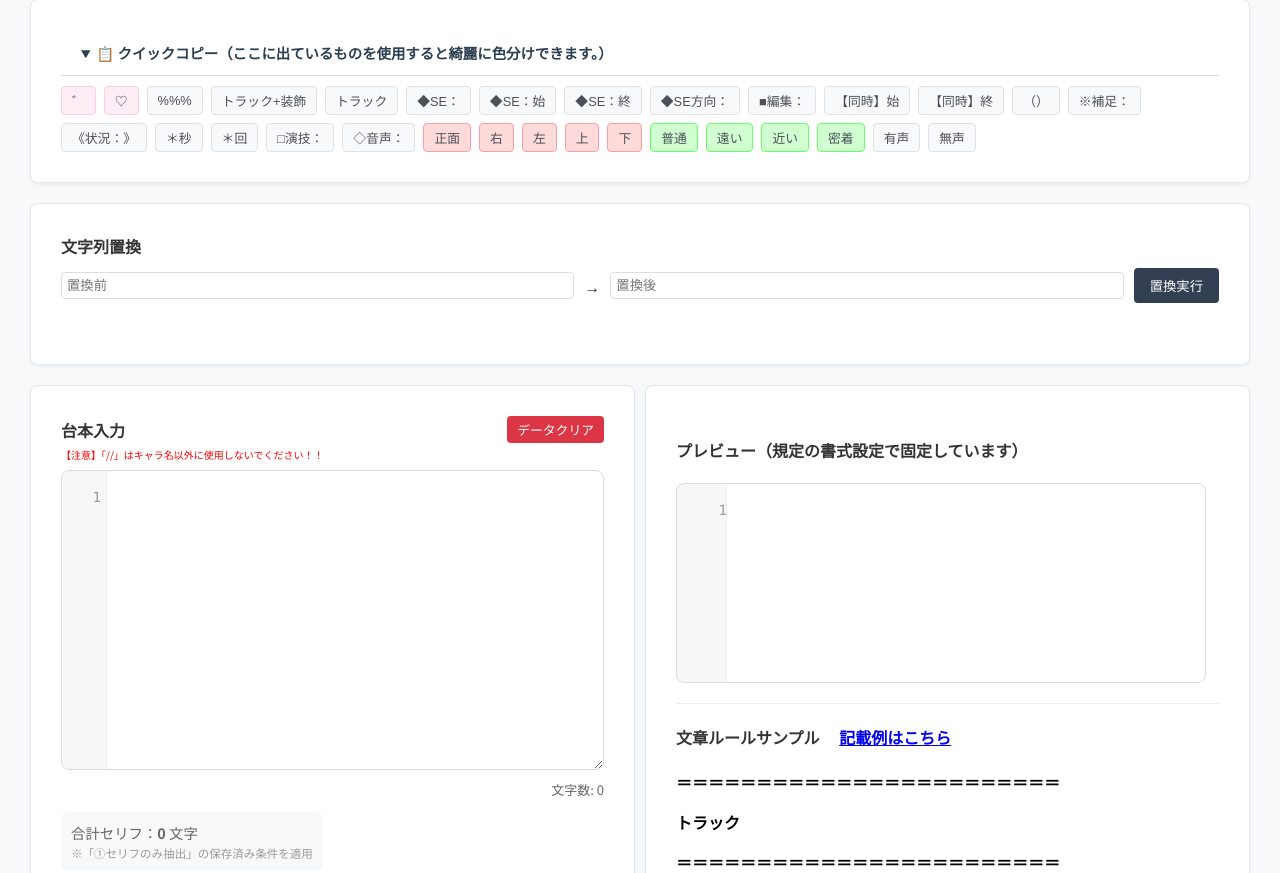
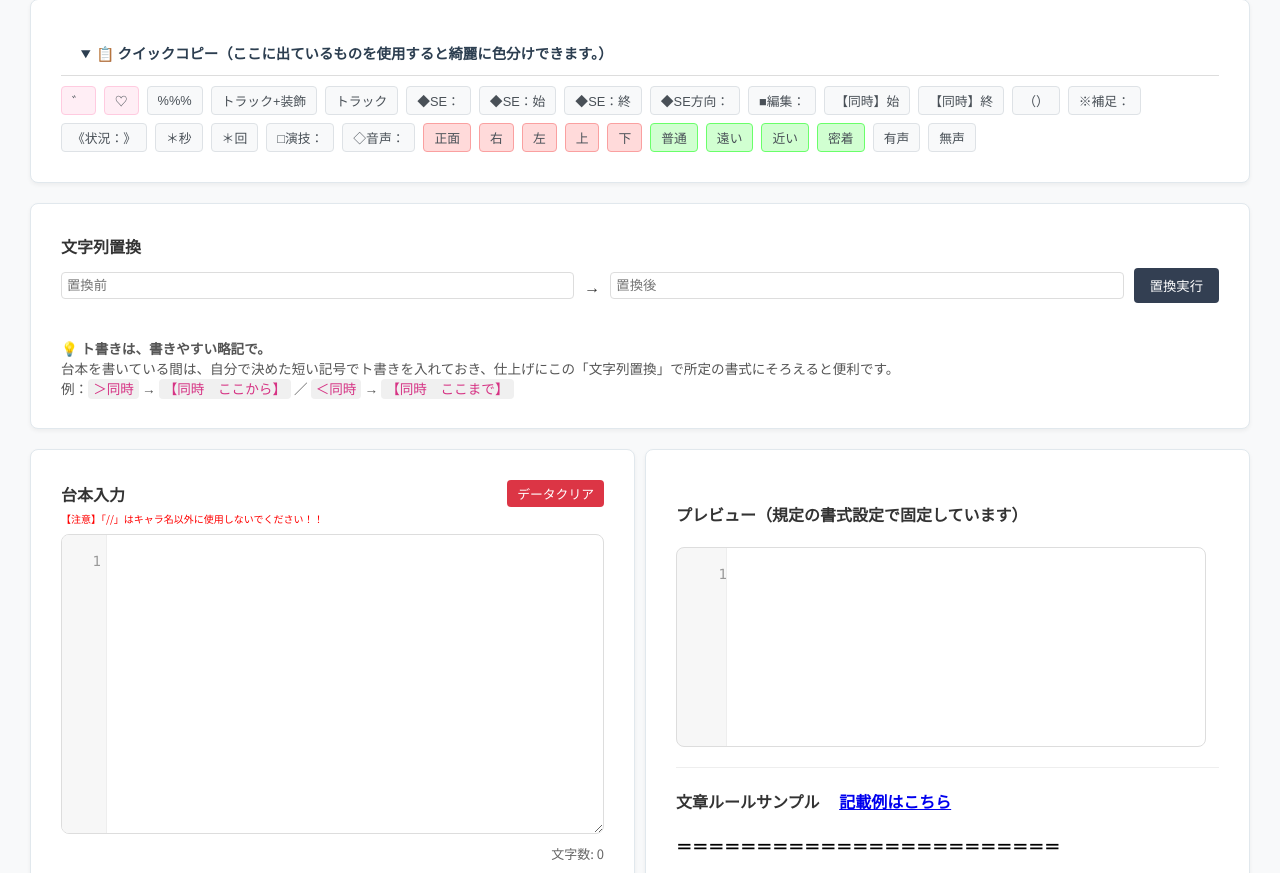
Before and after one commit to yunipon/yunifusu_circletools, a PHP site: page /multi.php in a window 1280 px wide. Shown: the part 380-1253 px from the top of the page. Run offline with PHP 8.4, Linux system fonts and the light colour scheme; some libraries are stand-ins or nearby versions.

Commit message:
文字列置換にト書きの略記例を追加

```diff
--- a/page-main/extract.php
+++ b/page-main/extract.php
@@ -72,6 +72,11 @@
             <button class="btn-primary" onclick="executeReplace()" style="margin: 10px 0px;">置換実行</button>
           </div>
           <div id="replaceResult" aria-live="polite" style="min-height: 1.4em; margin-top: 2px; font-size: 0.85rem; color: #555;"></div>
+          <p style="margin: 4px 0 0; font-size: 0.85rem; color: #555;">
+            <strong>💡 ト書きは、書きやすい略記で。</strong><br>
+            台本を書いている間は、自分で決めた短い記号でト書きを入れておき、仕上げにこの「文字列置換」で所定の書式にそろえると便利です。<br>
+            例：<code>＞同時</code> → <code>【同時　ここから】</code> ／ <code>＜同時</code> → <code>【同時　ここまで】</code>
+          </p>
 
           <hr style="border: 0; border-top: 1px solid #eee; margin: 20px 0;">
 
--- a/page-main/format.php
+++ b/page-main/format.php
@@ -68,6 +68,11 @@
           <button class="btn-primary" onclick="executeReplace()" style="margin: 10px 0px;">置換実行</button>
         </div>
         <div id="replaceResult" aria-live="polite" style="min-height: 1.4em; margin-top: 2px; font-size: 0.85rem; color: #555;"></div>
+        <p style="margin: 4px 0 0; font-size: 0.85rem; color: #555;">
+          <strong>💡 ト書きは、書きやすい略記で。</strong><br>
+          台本を書いている間は、自分で決めた短い記号でト書きを入れておき、仕上げにこの「文字列置換」で所定の書式にそろえると便利です。<br>
+          例：<code>＞同時</code> → <code>【同時　ここから】</code> ／ <code>＜同時</code> → <code>【同時　ここまで】</code>
+        </p>
       </div>
 
       <div class="editor-container">
--- a/page-main/multi.php
+++ b/page-main/multi.php
@@ -88,6 +88,11 @@
         <button class="btn-primary" onclick="executeReplace()" style="margin: 10px 0px;">置換実行</button>
       </div>
       <div id="replaceResult" aria-live="polite" style="min-height: 1.4em; margin-top: 2px; font-size: 0.85rem; color: #555;"></div>
+      <p style="margin: 4px 0 0; font-size: 0.85rem; color: #555;">
+        <strong>💡 ト書きは、書きやすい略記で。</strong><br>
+        台本を書いている間は、自分で決めた短い記号でト書きを入れておき、仕上げにこの「文字列置換」で所定の書式にそろえると便利です。<br>
+        例：<code>＞同時</code> → <code>【同時　ここから】</code> ／ <code>＜同時</code> → <code>【同時　ここまで】</code>
+      </p>
     </div>
 
     <div class="editor-container">
```
